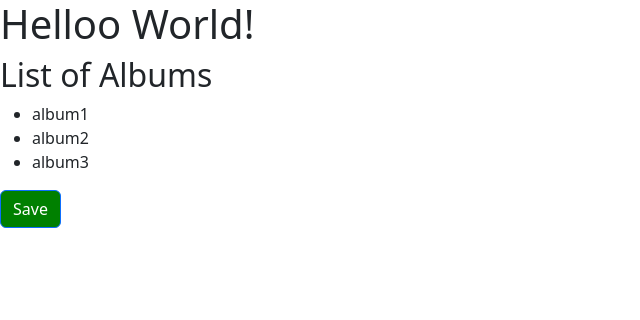
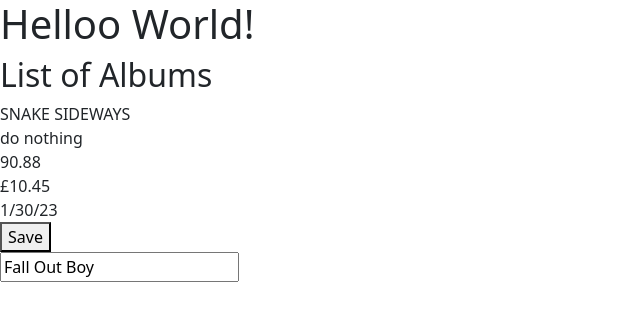
Before and after one commit to Davey-H-7/angularPractice, an Angular app: page / in a window 1280 px wide. Shown: the top 320 px of the page, without its empty margins (0-640 px from the left). Built offline with nearby package versions, Linux system fonts and the light colour scheme.

Commit message:
experimenting with template variables, two-way binding and pipes in angular

```diff
--- a/src/app/albums/albums.component.ts
+++ b/src/app/albums/albums.component.ts
@@ -1,31 +1,74 @@
-import { NgFor } from '@angular/common';
+import { CommonModule, NgFor } from '@angular/common';
 import { Component } from '@angular/core';
 import { AlbumsServiceService } from '../albums-service.service';
+import { FormsModule } from '@angular/forms';
+
 
 @Component({
   selector: 'app-albums',
   standalone: true,
-  imports: [NgFor],
+  imports: [
+    NgFor,
+    FormsModule,
+    CommonModule
+  ],
   template: `
   <h2>{{title}}</h2>
-  <ul>
-    <li *ngFor = "let album of albums">
-      {{album}}
-    </li>
-  </ul>
-  <button class ="btn btn-primary" [style.background]="isActive? 'green':'red'" (click)="onSave($event)">Save</button>`,
+
+  <!-- uppercase, lowercase etc below are 'pipes' which alter how data is displayed -->
+  {{album.title | uppercase}}<br/>
+  {{album.artist | lowercase}}<br/>
+  {{album.rating | number: '1.2-2'}}<br/>
+  {{album.price | currency:'GBP'}}<br/>
+  {{album.releaseDate | date:'shortDate'}}<br/>
+
+  <div (click)="onDivClicked()">
+    <button (click)="onSave($event)">Save </button>
+  </div>
+
+  <!-- below #artist is a template variable assigned to input parameters of the input ie value can be accessed using this tag -->
+
+  <!-- <input #artist (keyup.enter)="onKeyUp(artist.value)"/> -->
+
+  <!-- in this scenario "artist" is a two-way variable
+  initial value "Fall Out Boy" is displayed on load but can be updated by user by altering the input -->
+  <input [(ngModel)]="artist" (keyup.enter)="onKeyUp()"/>
+
+  `,
   styleUrl: './albums.component.css'
 })
+
 export class AlbumsComponent {
 title = "List of Albums";
 albums: any;
 isActive:boolean = true;
+artist:String = "Fall Out Boy";
+album:any = {
+  title:"Snake Sideways",
+  artist:"Do Nothing",
+  rating: 90.876,
+  price: 10.454,
+  releaseDate: new Date(2023, 0,30)}
+
 
 
 constructor(service: AlbumsServiceService){
   this.albums = service.getAlbums();
 }
+
 onSave($event:any){
+
+  // prevents event bubbling
+  $event.stopPropagation();
   console.log("Button clicked", $event);
 }
+
+onDivClicked(){
+  console.log("Div clicked");
 }
+
+onKeyUp(){
+  console.log(this.artist);
+}
+
+}
```
